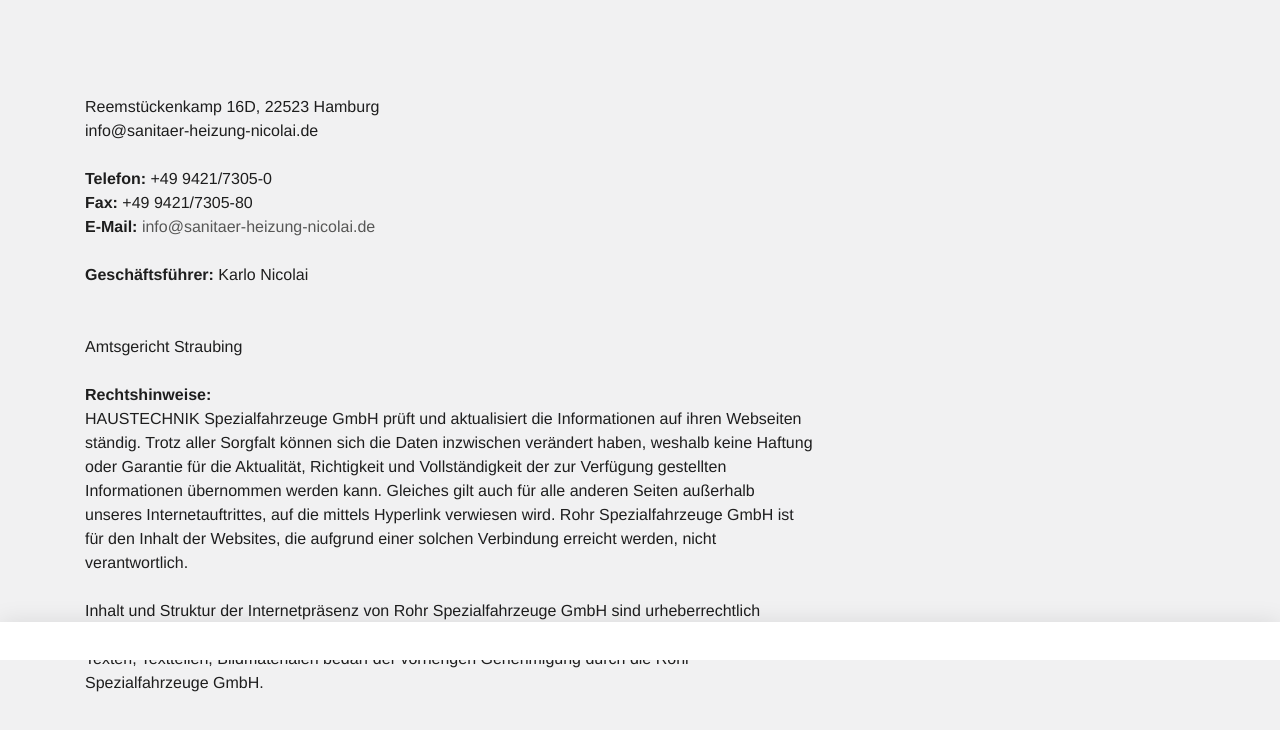
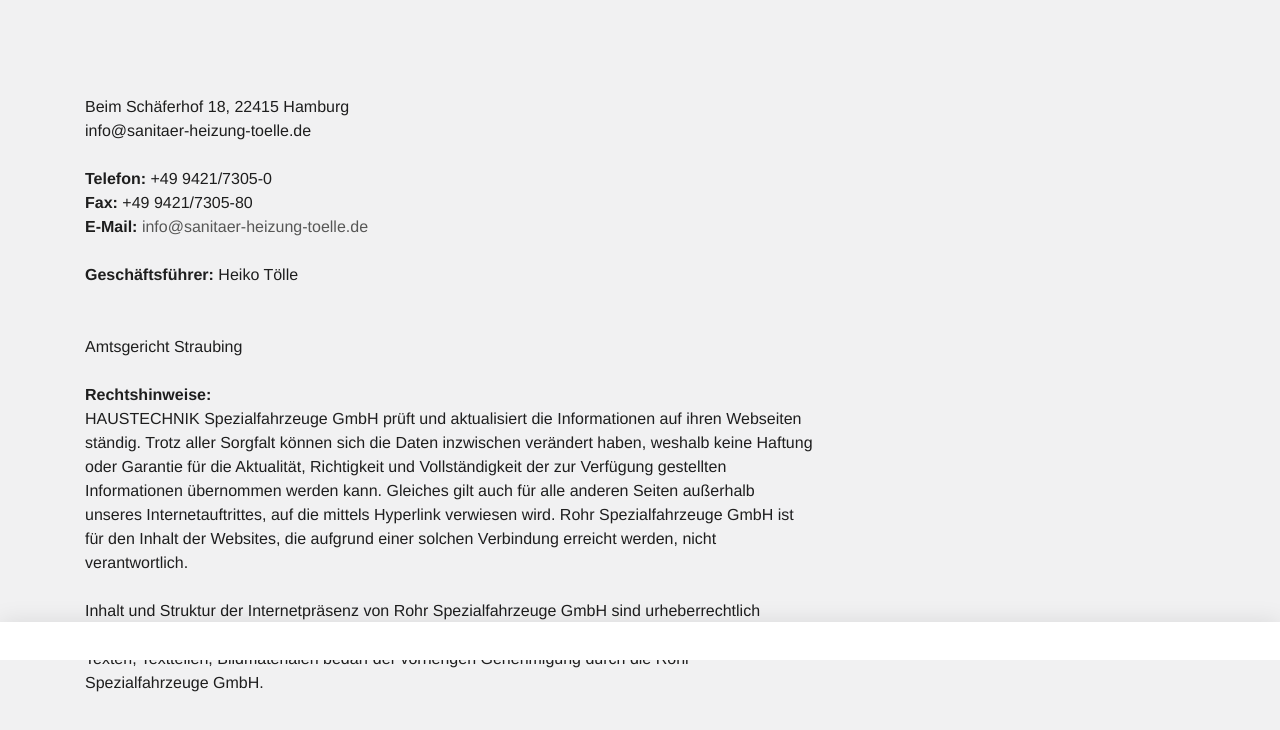
Before and after one commit to hamburg-sanitaer-heizung/sanitaer-heizung-Toelle, a plain HTML site: page impressum.html in a window 1280 px wide. Shown: the part 140-870 px from the top of the page. Drawn offline with Linux system fonts and the light colour scheme; a script that the page names is missing.

Commit message:
Update impressum.html

```diff
--- a/impressum.html
+++ b/impressum.html
@@ -26,7 +26,7 @@
   <a href="index.html">startseite</a>
 
   Impressum</h2></div></div></div></div><div class="container slot-two-columns"><div class="row"><div class="col-xs-12 col-md-8">
-<a id="c8"></a><div class="content-text m-b-1"><div class="row"><div class="col-sm-12"><p class="bodytext"><strong></strong><br>  <br> Reemstückenkamp 16D, 22523 Hamburg<br> info@sanitaer-heizung-nicolai.de</p><p class="bodytext">&nbsp;</p><p class="bodytext"><strong>Telefon:</strong> +49 9421/7305-0<br> <strong>Fax:</strong> +49 9421/7305-80<br> <strong>E-Mail:</strong> <a href="mailto:info@rohr-spezialfahrzeuge.com">info@sanitaer-heizung-nicolai.de</a></p><p class="bodytext">&nbsp;</p><p class="bodytext"><strong>Geschäftsführer:</strong>  Karlo Nicolai
+<a id="c8"></a><div class="content-text m-b-1"><div class="row"><div class="col-sm-12"><p class="bodytext"><strong></strong><br>  <br> Beim Schäferhof 18, 22415 Hamburg<br> info@sanitaer-heizung-toelle.de</p><p class="bodytext">&nbsp;</p><p class="bodytext"><strong>Telefon:</strong> +49 9421/7305-0<br> <strong>Fax:</strong> +49 9421/7305-80<br> <strong>E-Mail:</strong> <a href="mailto:info@rohr-spezialfahrzeuge.com">info@sanitaer-heizung-toelle.de</a></p><p class="bodytext">&nbsp;</p><p class="bodytext"><strong>Geschäftsführer:</strong>  Heiko Tölle
 
 
 
```
